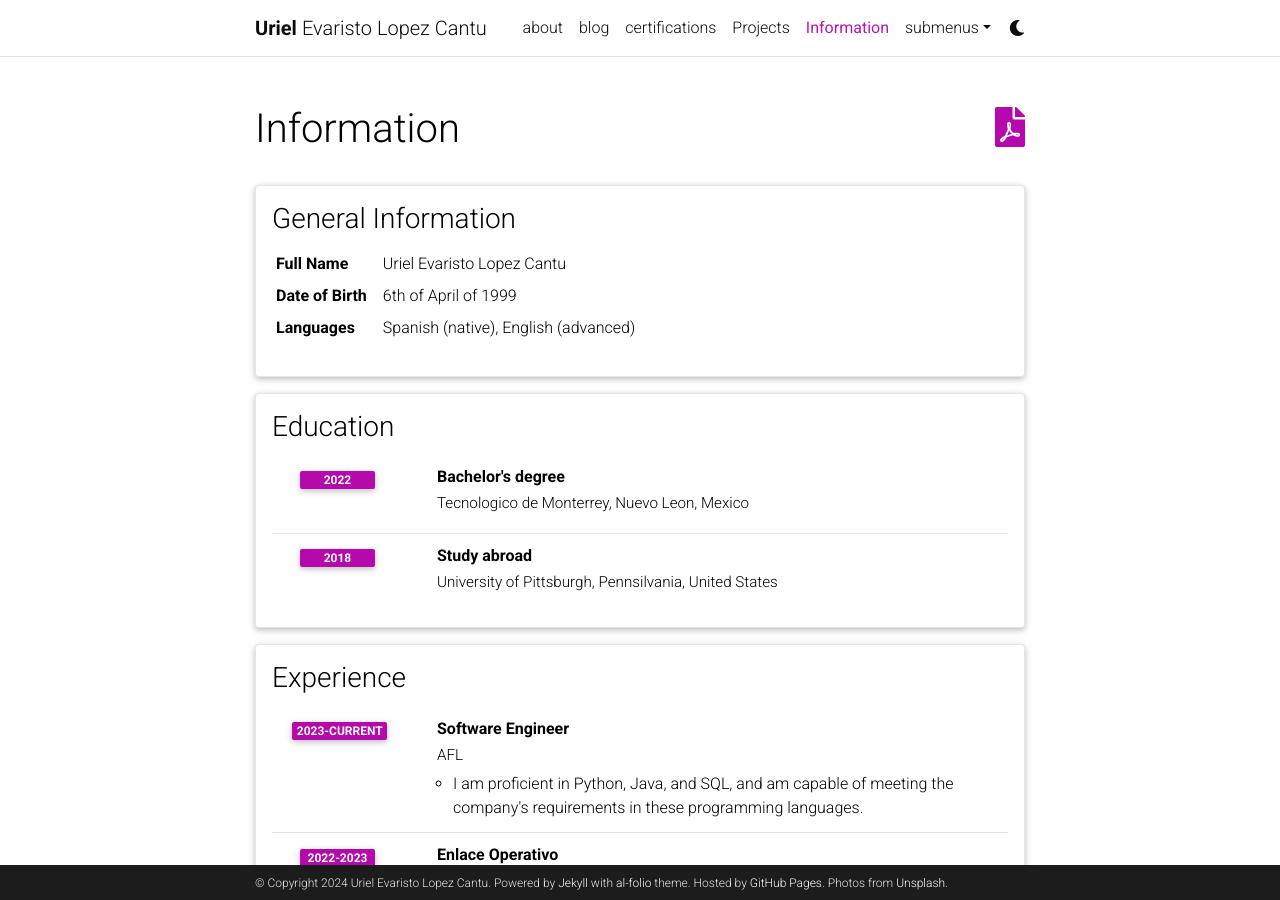
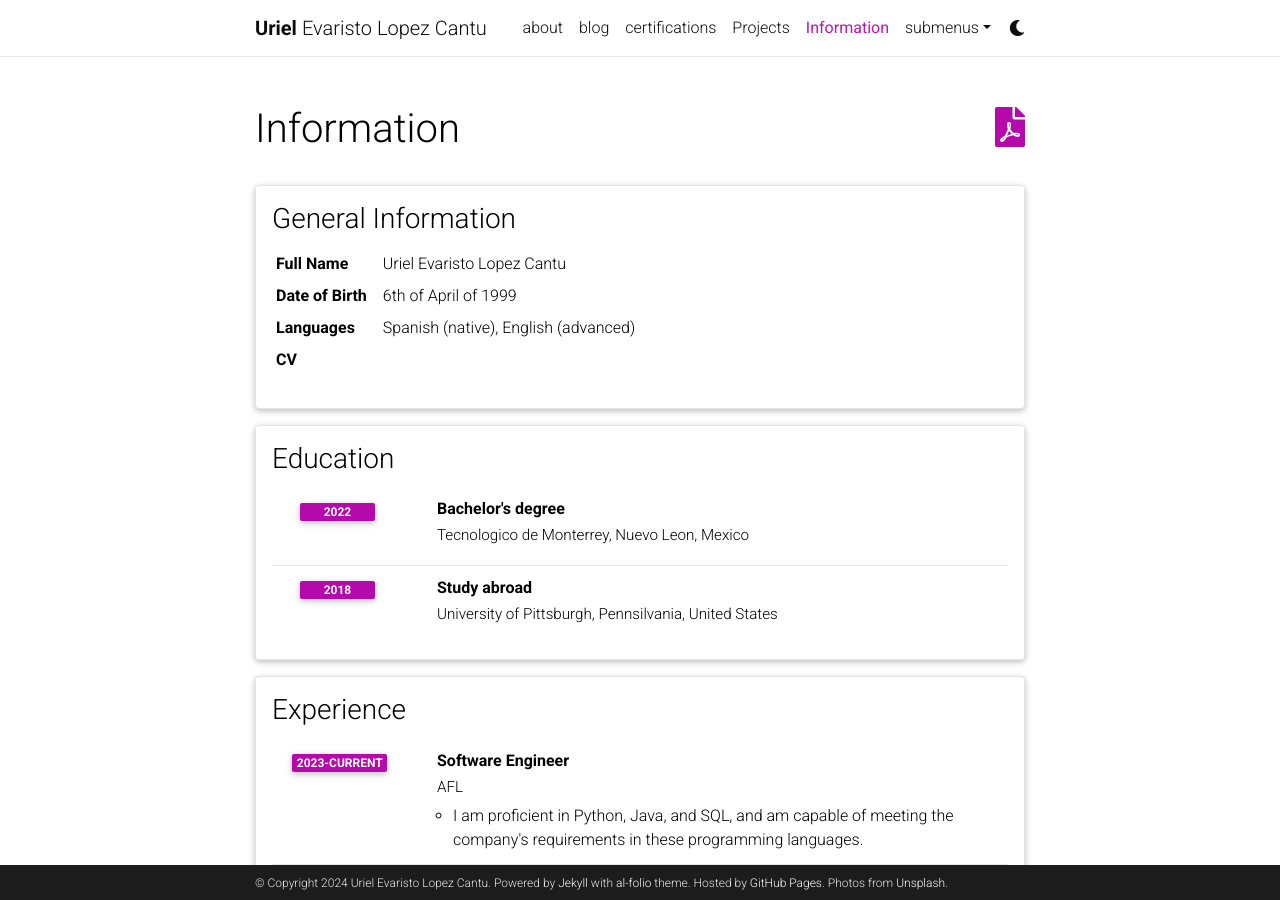
Before and after one commit to ulopezc/ulopezc.github.io, a Jekyll site: the page built from _pages/cv.md, in a window 1280 px wide and 900 px high. Built offline with Jekyll 4.4.1, drawn with Linux system fonts in a browser that asks for light colours; comment, search, counter and statistics services are not loaded; a style sheet for code colours, icons or effects is not loaded.

Commit message:
Update cv.yml

```diff
--- a/_data/cv.yml
+++ b/_data/cv.yml
@@ -7,6 +7,7 @@
       value: 6th of April of 1999
     - name: Languages
       value: Spanish (native), English (advanced)
+    - name: CV
       cv_pdf: Uriel_Lopez_CV.pdf
 
 - title: Education
```
